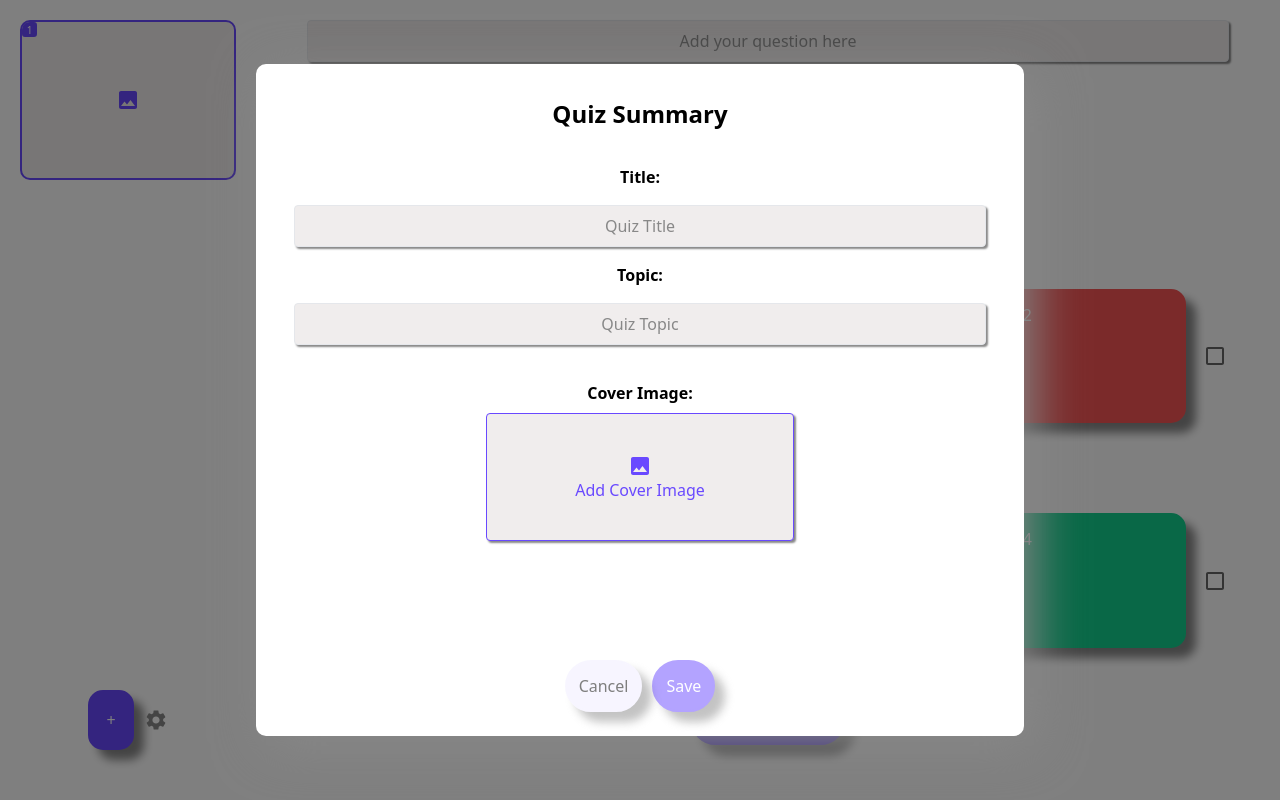
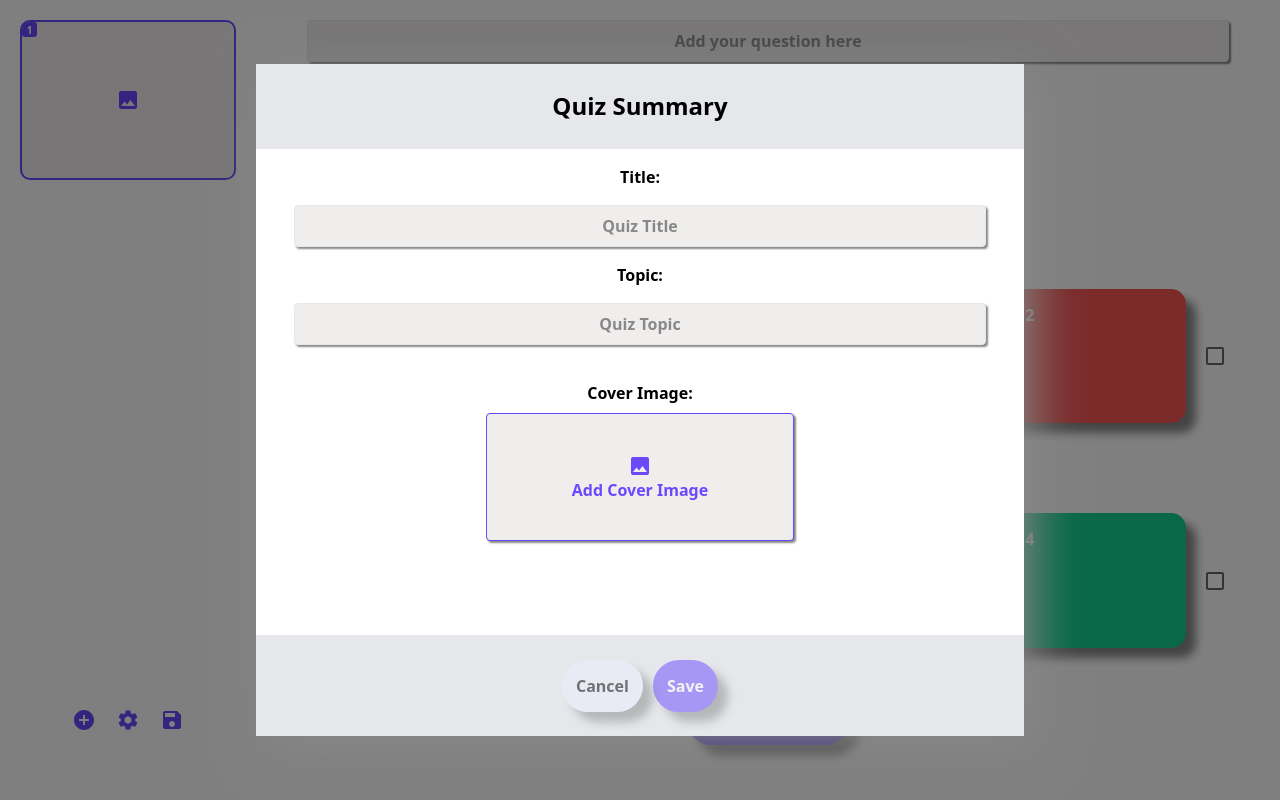
Before and after one commit to DoBryanCS/QuizChamps, a React (Vite) app: page /quizCreation in a window 1280 px wide. Built offline with nearby package versions, Linux system fonts and the light colour scheme; no server answers.

Commit message:
Verification of missing info(checking if there is any question remains to be done

```diff
--- /dev/null
+++ b/src/QuizCreation/MissingInfoModal.jsx
@@ -0,0 +1,50 @@
+import React from "react";
+
+export default function MissingInfoModal(props) {
+  const { missingInfoModalOpen, setMissingInfoModalOpen, missingQuestions } =
+    props;
+
+  return (
+    missingInfoModalOpen && (
+      <>
+        {/* A div with a semi-transparent black background covering the whole screen */}
+        <div className="fixed top-0 left-0 right-0 bottom-0 bg-black bg-opacity-50 z-10" />
+        {/* A div containing the modal */}
+        <div className="fixed top-1/2 left-1/2 transform -translate-x-1/2 -translate-y-1/2 bg-white rounded-lg shadow-2xl z-20 w-96 max-h-80">
+          <div className="bg-gray-200 rounded-t-lg px-4 py-3">
+            <h2 className="font-bold text-2xl">Missing Information</h2>
+          </div>
+          <div className="px-4 py-2 max-h-64 overflow-y-auto">
+            <ul>
+              {missingQuestions.map((question) => (
+                <li key={question.number}>
+                  <h3 className="font-bold text-lg p-3">{`Question ${question.number}:`}</h3>
+                  <ul className="list-disc pl-5">
+                    {question.info.map((info) => (
+                      <li key={info}>{info}</li>
+                    ))}
+                  </ul>
+                </li>
+              ))}
+            </ul>
+          </div>
+          <div className="bg-gray-200 rounded-b-lg px-4 py-3">
+            <button
+             style={{
+                backgroundColor: "#6949FF",
+                border: "2px solid #6949FF",
+                borderRadius: "15px",
+                boxShadow: "10px 10px 10px #888888",
+                marginRight: "10px",
+              }}
+              className="py-2 px-4 text-white rounded font-bold"
+              onClick={() => setMissingInfoModalOpen(false)}
+            >
+              Ok
+            </button>
+          </div>
+        </div>
+      </>
+    )
+  );
+}
--- a/src/QuizCreation/QuizCreation.css
+++ b/src/QuizCreation/QuizCreation.css
@@ -11,10 +11,12 @@
 .textarea::placeholder {
   color: white;
   text-align: center;
+  font-weight: bold;
 }
 
 .question-input::placeholder {
   color: #888888;
+  font-weight: bold;
 }
 
 .answers {
@@ -110,6 +112,7 @@
   flex-direction: row;
   align-items: center;
   cursor: pointer;
+  gap: 20px;
 }
 
 .checkbox {
@@ -167,9 +170,6 @@
   }
   .addSettings {
     flex-direction: column;
-  }
-
-  .addQuestion {
-    margin-bottom: 20px;
+    gap: 0;
   }
 }
--- a/src/QuizCreation/QuizCreation.jsx
+++ b/src/QuizCreation/QuizCreation.jsx
@@ -2,16 +2,24 @@ import { useState, useRef } from "react";
 import Sidebar from "./Sidebar";
 import Checkbox from "@mui/material/Checkbox";
 import QuizCreationModal from "./QuizCreationModal";
+import MissingInfoModal from "./MissingInfoModal";
 import InsertPhotoIcon from "@mui/icons-material/InsertPhoto";
 import "./QuizCreation.css";
 import SettingsIcon from "@mui/icons-material/Settings";
+import AddCircleIcon from "@mui/icons-material/AddCircle";
+import SaveIcon from "@mui/icons-material/Save";
 import { storage } from "../firebase-config";
 import { ref, uploadBytesResumable, getDownloadURL } from "firebase/storage";
 
 function QuizCreation() {
-  const [showPopup, setShowPopup] = useState(true);
+  const [showPopup, setShowPopup] = useState(true); // initialize state for the modal popup
+  const [missingInfoModalOpen, setMissingInfoModalOpen] = useState(false);
+  const [missingQuestions, setMissingQuestions] = useState([]);
 
+  // create a reference to the file input element
   const fileInputRef = useRef(null);
+
+  // initialize state for quiz info
   const [quizInfo, setQuizInfo] = useState({
     title: "",
     topic: "",
@@ -20,6 +28,8 @@ function QuizCreation() {
     imageSrc: "",
     showText: "true",
   });
+
+  // initialize state for questions
   const [questions, setQuestions] = useState([
     {
       question: "",
@@ -35,11 +45,14 @@ function QuizCreation() {
       ],
     },
   ]);
+
+  // initialize state for selected question
   const [selectedQuestion, setSelectedQuestion] = useState({
     question: "",
     index: 0,
   });
 
+  // function to add a new question
   const addQuestion = (event) => {
     event.preventDefault();
     setQuestions(
@@ -61,6 +74,7 @@ function QuizCreation() {
     setSelectedQuestion({ question: "", index: questions.length });
   };
 
+  // function to handle changes in a question
   const handleQuestionChange = (e, index) => {
     const updatedQuestions = [...questions];
     updatedQuestions[index].question = e.target.value;
@@ -68,41 +82,56 @@ function QuizCreation() {
     setSelectedQuestion({ question: e.target.value, index });
   };
 
+  // function to select a question
   const selectQuestion = (question, index) => {
     setSelectedQuestion({ question, index });
   };
 
+  // function to handle changes in an answer
   const handleAnswerChange = (e, questionIndex, answerIndex) => {
     const updatedQuestions = [...questions];
     updatedQuestions[questionIndex].answers[answerIndex].text = e.target.value;
     setQuestions(updatedQuestions);
   };
 
+  // function to handle checkbox changes for correct answers
   const handleCheckboxChange = (questionIndex, answerIndex) => {
+    // make a copy of the questions array to avoid mutating the state directly
     const updatedQuestions = [...questions];
+
+    // update the isCorrect property of the selected answer
     updatedQuestions[questionIndex].answers[answerIndex].isCorrect =
       !updatedQuestions[questionIndex].answers[answerIndex].isCorrect;
+
+    // if the selected answer is marked as correct
     if (
       updatedQuestions[questionIndex].answers[answerIndex].isCorrect === true
     ) {
+      // disable all the other answer options
       for (let i = 0; i < updatedQuestions[questionIndex].answers.length; i++) {
         if (i !== answerIndex) {
           updatedQuestions[questionIndex].answers[i].disabled = true;
         }
       }
     } else {
+      // if the selected answer is not marked as correct
+      // enable all the other answer options
       for (let i = 0; i < updatedQuestions[questionIndex].answers.length; i++) {
         updatedQuestions[questionIndex].answers[i].disabled = false;
       }
     }
+    // update the state with the modified questions array
     setQuestions(updatedQuestions);
   };
 
+  // function to handle image changes
   const handleImageChange = (e) => {
     if (e.target.files.length > 0) {
+      // make a copy of the questions array to avoid mutating the state directly
       const newQuestions = [...questions];
       const imageFile = e.target.files[0];
       const objectUrl = URL.createObjectURL(imageFile);
+      // update the image source and hide the text if an image is selected
       newQuestions[selectedQuestion.index].imageSrc = objectUrl;
       newQuestions[selectedQuestion.index].showText = false;
       newQuestions[selectedQuestion.index].image = imageFile;
@@ -145,7 +174,10 @@ function QuizCreation() {
         }
       );
     } else {
+      // if no image is selected
+      // make a copy of the questions array to avoid mutating the state directly
       const newQuestions = [...questions];
+      // reset the image properties and show the text
       newQuestions[selectedQuestion.index].img = "";
       newQuestions[selectedQuestion.index].image = "";
       newQuestions[selectedQuestion.index].imageSrc = null;
@@ -154,14 +186,24 @@ function QuizCreation() {
     }
   };
 
+  // This function removes the last two answers from the selected question in the state object and updates it.
   const removeLastTwoAnswers = (event) => {
     event.preventDefault();
     const updatedQuestions = [...questions];
     updatedQuestions[selectedQuestion.index].answers.pop();
     updatedQuestions[selectedQuestion.index].answers.pop();
+    for (
+      let i = 0;
+      i < updatedQuestions[selectedQuestion.index].answers.length;
+      i++
+    ) {
+      updatedQuestions[selectedQuestion.index].answers[i].disabled = false;
+      updatedQuestions[selectedQuestion.index].answers[i].isCorrect = false;
+    }
     setQuestions(updatedQuestions);
   };
 
+  // This function adds two new answer objects to the selected question in the state object and updates it.
   const addLastTwoAnswers = (event) => {
     event.preventDefault();
     const updatedQuestions = [...questions];
@@ -175,9 +217,18 @@ function QuizCreation() {
       isCorrect: false,
       disabled: false,
     });
+    for (
+      let i = 0;
+      i < updatedQuestions[selectedQuestion.index].answers.length;
+      i++
+    ) {
+      updatedQuestions[selectedQuestion.index].answers[i].disabled = false;
+      updatedQuestions[selectedQuestion.index].answers[i].isCorrect = false;
+    }
     setQuestions(updatedQuestions);
   };
 
+  // This function generates a quiz object from the questions, image URL, title, and topic provided.
   function generateQuizObject(questions, img, title, topic) {
     const quiz = {};
     questions.forEach((question, index) => {
@@ -198,25 +249,82 @@ function QuizCreation() {
     return { [title]: quiz };
   }
 
+  function validateQuestions() {
+    let missingQuestions = [];
+
+    // Check each question for missing information
+    for (let i = 0; i < questions.length; i++) {
+      let question = questions[i];
+      let missingInfo = [];
+
+      // Check question text
+      if (!question.question) {
+        missingInfo.push("Question missing");
+      }
+
+      // Check answer text
+      let answersMissing = question.answers.filter(
+        (answer) => !answer.text
+      ).length;
+      if (answersMissing > 0) {
+        missingInfo.push(`${answersMissing} answer(s) missing`);
+      }
+
+      // Check each answer
+      for (let j = 0; j < question.answers.length; j++) {
+        let answer = question.answers[j];
+
+        // Check if answer is correct
+        if (answer.isCorrect) {
+          break;
+        }
+
+        // If all answers have been checked and none are correct, add missing information
+        if (j === question.answers.length - 1) {
+          missingInfo.push("Correct answer not selected ");
+        }
+      }
+
+      // Add question and missing information to list if there is missing information
+      if (missingInfo.length > 0) {
+        missingQuestions.push({
+          number: i + 1,
+          info: missingInfo,
+        });
+      }
+    }
+
+    // If there are no missing questions, return true
+    if (missingQuestions.length === 0) {
+      return null;
+    } else {
+      return missingQuestions;
+    }
+  }
+
+  // This function formats and sends the quiz data to a server for saving.
   const saveQuestions = () => {
+    const validationErrors = validateQuestions();
+    if (validationErrors) {
+      setMissingInfoModalOpen(true);
+      setMissingQuestions(validationErrors);
+    } else {
       const formattedData = generateQuizObject(
         questions,
         quizInfo.img,
         quizInfo.title,
         quizInfo.topic
       );
-    console.log(formattedData);
-    /*   fetch("http://localhost:3000/", {
+      fetch("http://localhost:3000/", {
         method: "POST",
         headers: { "Content-Type": "application/json" },
         body: JSON.stringify(formattedData),
       })
         .then((response) => response.json())
         .then((data) => console.log(data))
-      .catch((error) => console.error(error)); */
+        .catch((error) => console.error(error));
+    }
   };
-
-  saveQuestions();
 
   return (
     <div>
@@ -227,6 +335,13 @@ function QuizCreation() {
           show={showPopup}
           setShow={setShowPopup}
         ></QuizCreationModal>
+      </div>
+      <div>
+        <MissingInfoModal
+          missingInfoModalOpen={missingInfoModalOpen}
+          setMissingInfoModalOpen={setMissingInfoModalOpen}
+          missingQuestions={missingQuestions}
+        ></MissingInfoModal>
       </div>
 
       <div
@@ -252,25 +367,20 @@ function QuizCreation() {
               }}
             >
               <div className="addSettings">
-                <button
-                  style={{
-                    backgroundColor: "#6949FF",
-                    border: "2px solid #6949FF",
-                    borderRadius: "15px",
-                    boxShadow: "10px 10px 10px #888888",
-                    marginRight: "10px",
-                  }}
+                <AddCircleIcon
                   onClick={addQuestion}
-                  className="addQuestion text-white p-4 rounded"
-                >
-                  +
-                </button>
+                  style={{ color: "#6949FF" }}
+                ></AddCircleIcon>
                 <SettingsIcon
-                  style={{ color: "#888888" }}
+                  style={{ color: "#6949FF" }}
                   onClick={() => setShowPopup(true)}
                 >
                   Settings
                 </SettingsIcon>
+                <SaveIcon
+                  onClick={saveQuestions}
+                  style={{ color: "#6949FF" }}
+                ></SaveIcon>
               </div>
             </div>
           </div>
@@ -313,7 +423,7 @@ function QuizCreation() {
                 onClick={() => fileInputRef.current.click()}
               >
                 {questions[selectedQuestion.index].showText && (
-                  <div style={{ color: "#6949FF" }}>
+                  <div style={{ color: "#6949FF", fontWeight: "bold" }}>
                     <InsertPhotoIcon />
                     <div>Add Cover Image</div>
                   </div>
@@ -452,7 +562,7 @@ function QuizCreation() {
               )}
               {questions[selectedQuestion.index].answers.length > 2 ? (
                 <button
-                  className="add-remove-answers text-white p-3"
+                  className="add-remove-answers text-white p-3 font-bold"
                   onClick={removeLastTwoAnswers}
                 >
                   Remove Answers
--- a/src/QuizCreation/QuizCreationModal.jsx
+++ b/src/QuizCreation/QuizCreationModal.jsx
@@ -5,10 +5,17 @@ import { storage } from "../firebase-config";
 import { ref, uploadBytesResumable, getDownloadURL } from "firebase/storage";
 
 function QuizCreationModal({ show, setShow, quizInfo, setQuizInfo }) {
+  // Use useRef to reference the input element for selecting an image file
   const fileInputRef = useRef(null);
+
+  // Define state to keep track of whether the quiz form is valid and whether the cancel button is valid
   const [isQuizFormValid, setIsQuizFormValid] = useState(false);
   const [isCancelValid, setIsCancelValid] = useState(false);
+
+  // Define state to keep track of the progress of image uploads
   const [perc, setPerc] = useState(null);
+
+  // Define state to hold the temporary quiz information as the user edits the form
   const [quizInfoTemp, setQuizInfoTemp] = useState({
     title: "",
     topic: "",
@@ -18,6 +25,7 @@ function QuizCreationModal({ show, setShow, quizInfo, setQuizInfo }) {
     showText: true,
   });
 
+  // Use useEffect to check whether the quiz form is valid and whether the cancel button is valid
   useEffect(() => {
     if (
       quizInfo.title !== "" &&
@@ -39,18 +47,21 @@ function QuizCreationModal({ show, setShow, quizInfo, setQuizInfo }) {
     }
   }, [quizInfo, quizInfoTemp.title, quizInfoTemp.topic, quizInfoTemp.showText]);
 
+  // Handle changes to the quiz title
   const handleTitleChange = (e) => {
     const newQuizInfoTemp = { ...quizInfoTemp };
     newQuizInfoTemp.title = e.target.value;
     setQuizInfoTemp(newQuizInfoTemp);
   };
 
+  // Handle changes to the quiz topic
   const handleTopicChange = (e) => {
     const newQuizInfoTemp = { ...quizInfoTemp };
     newQuizInfoTemp.topic = e.target.value;
     setQuizInfoTemp(newQuizInfoTemp);
   };
 
+  // Handle changes to the image file
   const handleImageChange = (e) => {
     if (e.target.files.length > 0) {
       const newQuizInfoTemp = { ...quizInfoTemp };
@@ -111,18 +122,23 @@ function QuizCreationModal({ show, setShow, quizInfo, setQuizInfo }) {
   };
 
   const saveSummary = () => {
+    // set the state of quizInfo to quizInfoTemp
     setQuizInfo(quizInfoTemp);
+    // hide the modal
     setShow(false);
   };
 
   const cancelSummary = () => {
+    // set the state of quizInfoTemp to quizInfo
     setQuizInfoTemp(quizInfo);
+    // hide the modal
     setShow(false);
   };
 
   return (
     show && (
       <>
+        {/* A div with a semi-transparent black background covering the whole screen */}
         <div
           style={{
             position: "fixed",
@@ -135,6 +151,7 @@ function QuizCreationModal({ show, setShow, quizInfo, setQuizInfo }) {
             pointerEvents: "none",
           }}
         />
+        {/* A div containing the modal */}
         <div
           className="grid-container3"
           style={{
@@ -150,8 +167,9 @@ function QuizCreationModal({ show, setShow, quizInfo, setQuizInfo }) {
             pointerEvents: "all",
           }}
         >
+          {/* The title of the modal */}
           <div
-            className="text-2xl font-bold"
+            className="text-2xl font-bold bg-gray-200 mb-4"
             style={{
               display: "flex",
               justifyContent: "center",
@@ -160,7 +178,9 @@ function QuizCreationModal({ show, setShow, quizInfo, setQuizInfo }) {
           >
             Quiz Summary
           </div>
+          {/* A form for the quiz summary */}
           <form>
+            {/* The input field for the quiz title */}
             <div
               style={{
                 display: "flex",
@@ -183,6 +203,7 @@ function QuizCreationModal({ show, setShow, quizInfo, setQuizInfo }) {
                 value={quizInfoTemp.title}
               />
             </div>
+            {/* The input field for the quiz topic */}
             <div
               style={{
                 display: "flex",
@@ -205,6 +226,7 @@ function QuizCreationModal({ show, setShow, quizInfo, setQuizInfo }) {
                 value={quizInfoTemp.topic}
               />
             </div>
+            {/* The input field for the quiz cover image */}
             <div
               style={{
                 display: "flex",
@@ -217,6 +239,7 @@ function QuizCreationModal({ show, setShow, quizInfo, setQuizInfo }) {
               <label style={{ paddingTop: "20px" }} className="font-bold">
                 Cover Image:
               </label>
+              {/* A div for the image upload */}
               <div
                 style={{
                   backgroundColor: quizInfoTemp.imageSrc
@@ -224,10 +247,10 @@ function QuizCreationModal({ show, setShow, quizInfo, setQuizInfo }) {
                     : "#f0eded",
                 }}
                 className="insertImage2 border rounded m-2 text-center"
-                onClick={() => fileInputRef.current.click()}
+                onClick={() => fileInputRef.current.click()} // when clicked, open file dialog
               >
                 {quizInfoTemp.showText && (
-                  <div style={{ color: "#6949FF" }}>
+                  <div style={{ color: "#6949FF", fontWeight: "bold" }}>
                     <InsertPhotoIcon />
                     <div>Add Cover Image</div>
                   </div>
@@ -239,7 +262,7 @@ function QuizCreationModal({ show, setShow, quizInfo, setQuizInfo }) {
                       maxHeight: "100%",
                       objectFit: "cover",
                     }}
-                    src={quizInfoTemp.imageSrc}
+                    src={quizInfoTemp.imageSrc} // show selected image
                     alt="Selected Image"
                   />
                 )}
@@ -248,13 +271,14 @@ function QuizCreationModal({ show, setShow, quizInfo, setQuizInfo }) {
                 type="file"
                 accept="image/*"
                 multiple={false}
-                ref={fileInputRef}
-                onChange={(e) => handleImageChange(e)}
+                ref={fileInputRef} // reference to file input element
+                onChange={(e) => handleImageChange(e)} // call function to handle selected image
                 style={{ display: "none" }}
               />
             </div>
           </form>
           <div
+            className="bg-gray-200"
             style={{
               display: "flex",
               justifyContent: "center",
@@ -262,16 +286,16 @@ function QuizCreationModal({ show, setShow, quizInfo, setQuizInfo }) {
             }}
           >
             <button
-              disabled={!isCancelValid || (perc !== null && perc < 100)}
-              className="modalButton1 text-black p-3"
+              disabled={!isCancelValid || (perc !== null && perc < 100)} // disable if cancel is not valid or progress is not complete
+              className="modalButton1 text-black p-3 font-bold"
               onClick={cancelSummary}
               style={{ marginRight: "10px" }}
             >
               Cancel
             </button>
             <button
-              disabled={!isQuizFormValid || (perc !== null && perc < 100)}
-              className="modalButton2 text-white p-3"
+              disabled={!isQuizFormValid || (perc !== null && perc < 100)} // disable if form is not valid or progress is not complete
+              className="modalButton2 text-white p-3 font-bold"
               onClick={saveSummary}
             >
               Save
```
Also changed, not shown: src/QuizCreation/Sidebar.jsx (+30 -10 lines). Lines whose indentation alone changed are shown as unchanged.
